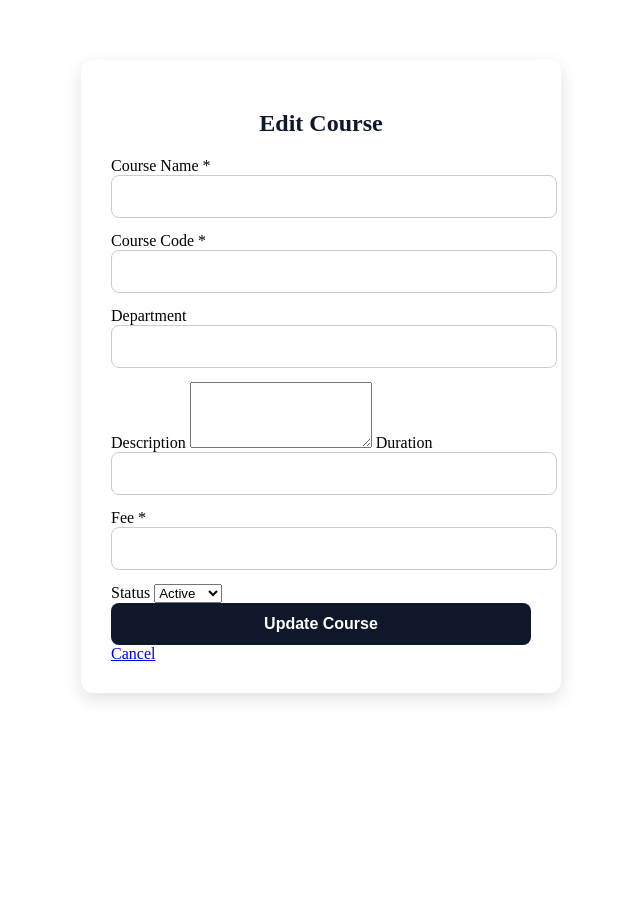
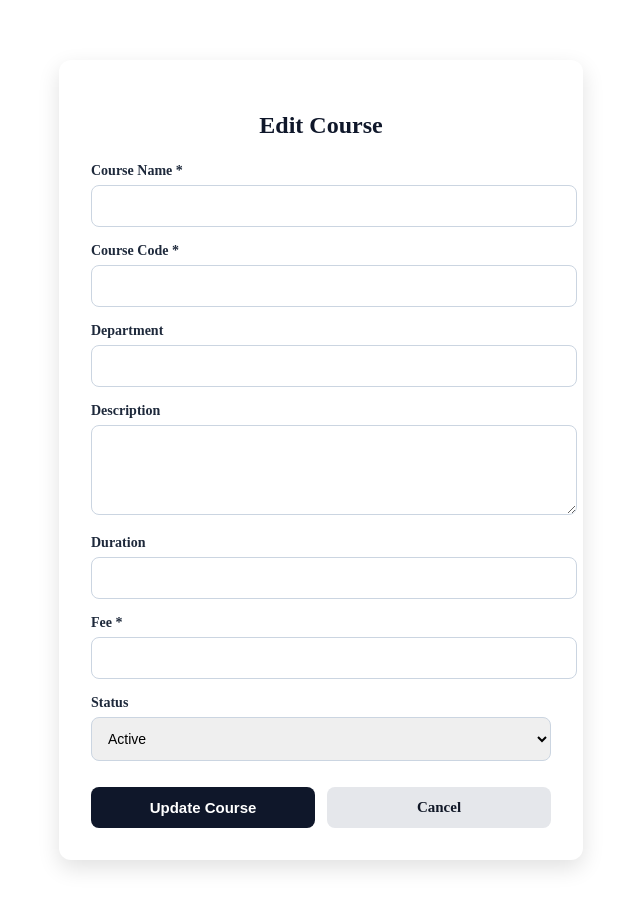
Before and after one commit to 24Cyril/exam-portal-mini-project, a Python web app: template app/templates/edit_courses.html in a window 1280 px wide. Shown: the whole page, without its empty margins (319-959 px from the left). Before the commit the page ends 701 px from the top, so only its background shows below. Run offline with Jinja, Linux system fonts and the light colour scheme; the template is opened without the code that fills it, so the values that code supplies are empty.

```diff
--- a/app/static/css/edit_courses.css
+++ b/app/static/css/edit_courses.css
@@ -1,56 +1,106 @@
-/* EDIT COURSE FORM CONTAINER */
+/* ===============================
+   EDIT COURSE FORM CONTAINER
+================================ */
+
 .edit-course-container {
-    max-width: 420px;
+    max-width: 460px;
     margin: 60px auto;
     background: #ffffff;
-    padding: 30px;
+    padding: 32px;
     border-radius: 12px;
-    box-shadow: 0 6px 18px rgba(0,0,0,0.12);
+    box-shadow: 0 8px 22px rgba(0,0,0,0.12);
 }
 
 /* TITLE */
 .edit-course-container h2 {
     text-align: center;
-    margin-bottom: 20px;
+    margin-bottom: 24px;
     color: #0f172a;
 }
 
-/* INPUT FIELDS */
-.edit-course-container input {
+/* LABELS */
+.edit-course-container label {
+    display: block;
+    margin-bottom: 6px;
+    font-weight: 600;
+    font-size: 14px;
+    color: #1e293b;
+}
+
+/* INPUTS, TEXTAREA, SELECT */
+.edit-course-container input,
+.edit-course-container textarea,
+.edit-course-container select {
     width: 100%;
     padding: 12px;
-    margin-bottom: 14px;
+    margin-bottom: 16px;
     border-radius: 8px;
-    border: 1px solid #ccc;
-    font-size: 15px;
-    transition: border .2s ease;
+    border: 1px solid #cbd5e1;
+    font-size: 14px;
+    transition: border 0.2s ease, box-shadow 0.2s ease;
 }
 
-.edit-course-container input:focus {
+.edit-course-container textarea {
+    resize: vertical;
+}
+
+.edit-course-container input:focus,
+.edit-course-container textarea:focus,
+.edit-course-container select:focus {
     outline: none;
     border-color: #4f46e5;
+    box-shadow: 0 0 0 1px #4f46e5;
+}
+
+/* BUTTON GROUP */
+.button-group {
+    display: flex;
+    gap: 12px;
+    margin-top: 10px;
 }
 
 /* UPDATE BUTTON */
-.edit-course-container button {
-    width: 100%;
+.button-group button {
+    flex: 1;
     padding: 12px;
     background: #0f172a;
     color: white;
     border: none;
     border-radius: 8px;
-    font-size: 16px;
+    font-size: 15px;
     font-weight: 600;
     cursor: pointer;
 }
 
-.edit-course-container button:hover {
+.button-group button:hover {
     background: #1e293b;
 }
 
+/* CANCEL BUTTON */
+.cancel-btn {
+    flex: 1;
+    text-align: center;
+    padding: 12px;
+    background: #e5e7eb;
+    color: #111827;
+    border-radius: 8px;
+    font-size: 15px;
+    font-weight: 600;
+    text-decoration: none;
+}
+
+.cancel-btn:hover {
+    background: #d1d5db;
+}
+
 /* RESPONSIVE */
-@media(max-width:500px){
-    .edit-course-container{
-        margin:30px 15px;
+@media (max-width: 500px) {
+    .edit-course-container {
+        margin: 30px 16px;
+        padding: 24px;
+    }
+
+    .button-group {
+        flex-direction: column;
     }
 }
--- a/app/templates/edit_courses.html
+++ b/app/templates/edit_courses.html
@@ -3,7 +3,7 @@
 <head>
     <meta charset="UTF-8">
     <title>Edit Course</title>
-    <link rel="stylesheet" href="../static/css/edit_courses.css">
+    <link rel="stylesheet" href="{{ url_for('static', filename='css/edit_courses.css') }}">
 </head>
 <body>
 
@@ -12,22 +12,22 @@
 
     <form method="post">
         <label>Course Name *</label>
-        <input name="course_name" value="{{course.course_name}}" required>
+        <input type="text" name="course_name" value="{{ course.course_name }}" required>
 
         <label>Course Code *</label>
-        <input name="course_code" value="{{course.course_code}}" required>
+        <input type="text" name="course_code" value="{{ course.course_code }}" required>
 
         <label>Department</label>
-        <input name="department" value="{{course.department or ''}}">
+        <input type="text" name="department" value="{{ course.department or '' }}">
 
         <label>Description</label>
-        <textarea name="description" rows="4">{{course.description or ''}}</textarea>
+        <textarea name="description" rows="4">{{ course.description or '' }}</textarea>
 
         <label>Duration</label>
-        <input name="duration" value="{{course.duration or ''}}">
+        <input type="text" name="duration" value="{{ course.duration or '' }}">
 
         <label>Fee *</label>
-        <input name="fee" value="{{course.fee}}" type="number" step="0.01" required>
+        <input type="number" name="fee" value="{{ course.fee }}" step="0.01" required>
 
         <label>Status</label>
         <select name="status">
```
